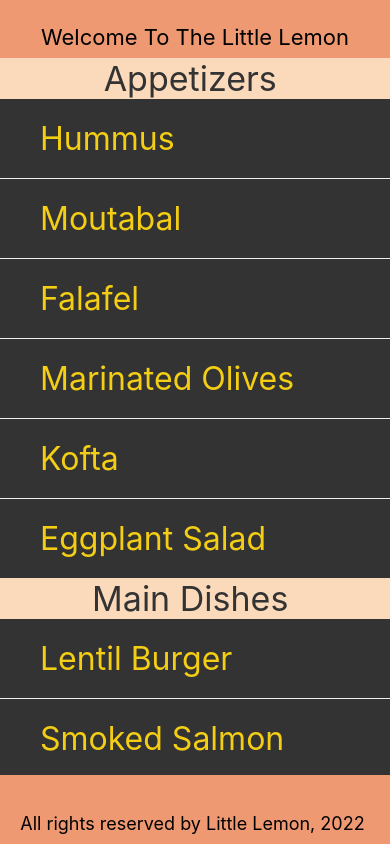
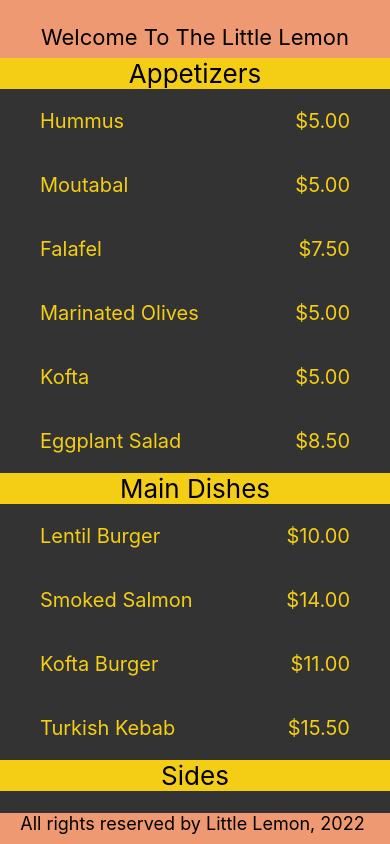
Before and after one commit to TabotCharlesBessong/CourseraReactNative, a React Native app in the folder little_lemon/: screen / in a window 390 px wide. Built offline with nearby package versions, Linux system fonts and the light colour scheme.

Commit message:
section list assignment

```diff
--- a/little_lemon/App.js
+++ b/little_lemon/App.js
@@ -1,7 +1,7 @@
 import * as React from "react";
 import { StyleSheet, View } from "react-native";
 
-import { Footer, Header, MenuItem, SectionLists } from "./component";
+import { Footer, Header, MenuItem, SectionA, SectionLists } from "./component";
 import { Welcome } from "./screens";
 import { StatusBar } from "expo-status-bar";
 export default function App() {
@@ -11,7 +11,8 @@
         <Header />
         {/* <Welcome /> */}
         {/* <MenuItem /> */}
-        <SectionLists />
+        {/* <SectionLists /> */}
+        <SectionA />
       </View>
       <View style={{ backgroundColor: "#EE9972" }}>
         <Footer />
--- /dev/null
+++ b/little_lemon/component/assignment/SectionListAssignment.jsx
@@ -0,0 +1,113 @@
+import React from "react";
+
+import { View, Text, StyleSheet, SectionList } from "react-native";
+
+const menuItemsToDisplay = [
+  {
+    title: "Appetizers",
+    data: [
+      { name: "Hummus", price: "$5.00" },
+      { name: "Moutabal", price: "$5.00" },
+      { name: "Falafel", price: "$7.50" },
+      { name: "Marinated Olives", price: "$5.00" },
+      { name: "Kofta", price: "$5.00" },
+      { name: "Eggplant Salad", price: "$8.50" },
+    ],
+  },
+  {
+    title: "Main Dishes",
+    data: [
+      { name: "Lentil Burger", price: "$10.00" },
+      { name: "Smoked Salmon", price: "$14.00" },
+      { name: "Kofta Burger", price: "$11.00" },
+      { name: "Turkish Kebab", price: "$15.50" },
+    ],
+  },
+  {
+    title: "Sides",
+    data: [
+      { name: "Fries", price: "$3.00", id: "11K" },
+      { name: "Buttered Rice", price: "$3.00" },
+      { name: "Bread Sticks", price: "$3.00" },
+      { name: "Pita Pocket", price: "$3.00" },
+      { name: "Lentil Soup", price: "$3.75" },
+      { name: "Greek Salad", price: "$6.00" },
+      { name: "Rice Pilaf", price: "$4.00" },
+    ],
+  },
+  {
+    title: "Desserts",
+    data: [
+      { name: "Baklava", price: "$3.00" },
+      { name: "Tartufo", price: "$3.00" },
+      { name: "Tiramisu", price: "$5.00" },
+      { name: "Panna Cotta", price: "$5.00" },
+    ],
+  },
+];
+
+const Item = ({ name, price }) => (
+  <View style={menuStyles.innerContainer}>
+    <Text style={menuStyles.itemText}>{name}</Text>
+    <Text style={menuStyles.itemText}>{price}</Text>
+  </View>
+);
+
+const MenuItems = () => {
+  const renderItem = ({ item }) => <Item name={item.name} price={item.price} />;
+
+  const renderSectionHeader = ({ section: { title } }) => (
+    <View style={menuStyles.headerStyle}>
+      <Text style={menuStyles.sectionHeader}>{title}</Text>
+    </View>
+  );
+
+  const Separator = () => <View style={menuStyles.separator} />;
+
+  const Footer = () => (
+    <Text style={menuStyles.footerText}>
+      All Rights Reserved by Little Lemon 2022
+    </Text>
+  );
+
+  return (
+    <View style={menuStyles.container}>
+      <SectionList
+        sections={menuItemsToDisplay}
+        keyExtractor={(item, index) => item + index}
+        renderItem={renderItem}
+        renderSectionHeader={renderSectionHeader}
+        ListFooterComponent={Footer}
+        ItemSeparatorComponent={Separator}
+      ></SectionList>
+    </View>
+  );
+};
+
+const menuStyles = StyleSheet.create({
+  container: {
+    flex: 1,
+    backgroundColor: "#333333",
+  },
+  innerContainer: {
+    paddingHorizontal: 40,
+    paddingVertical: 20,
+    flexDirection: "row",
+    justifyContent: "space-between",
+  },
+  itemText: {
+    color: "#F4CE14",
+    fontSize: 20,
+  },
+  headerStyle: {
+    backgroundColor: "#F4CE14",
+  },
+  sectionHeader: {
+    color: "black",
+    fontSize: 26,
+    flexWrap: "wrap",
+    textAlign: "center",
+  },
+});
+
+export default MenuItems;
--- a/little_lemon/component/index.js
+++ b/little_lemon/component/index.js
@@ -4,3 +4,4 @@
 export {default as MenuItem} from './MenuItem'
 export {default as Underline} from './Underline'
 export {default as SectionLists} from './SectionLists'
+export {default as SectionA} from './assignment/SectionListAssignment'
```
